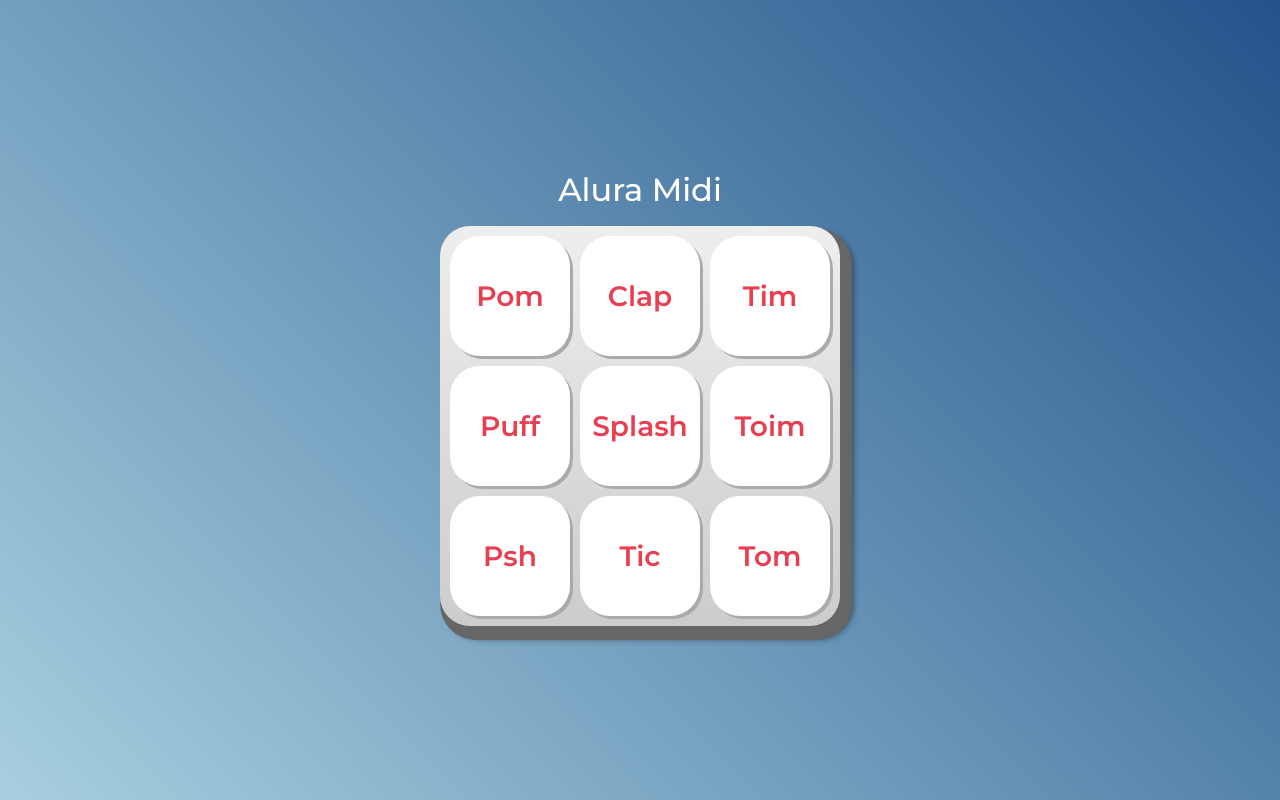
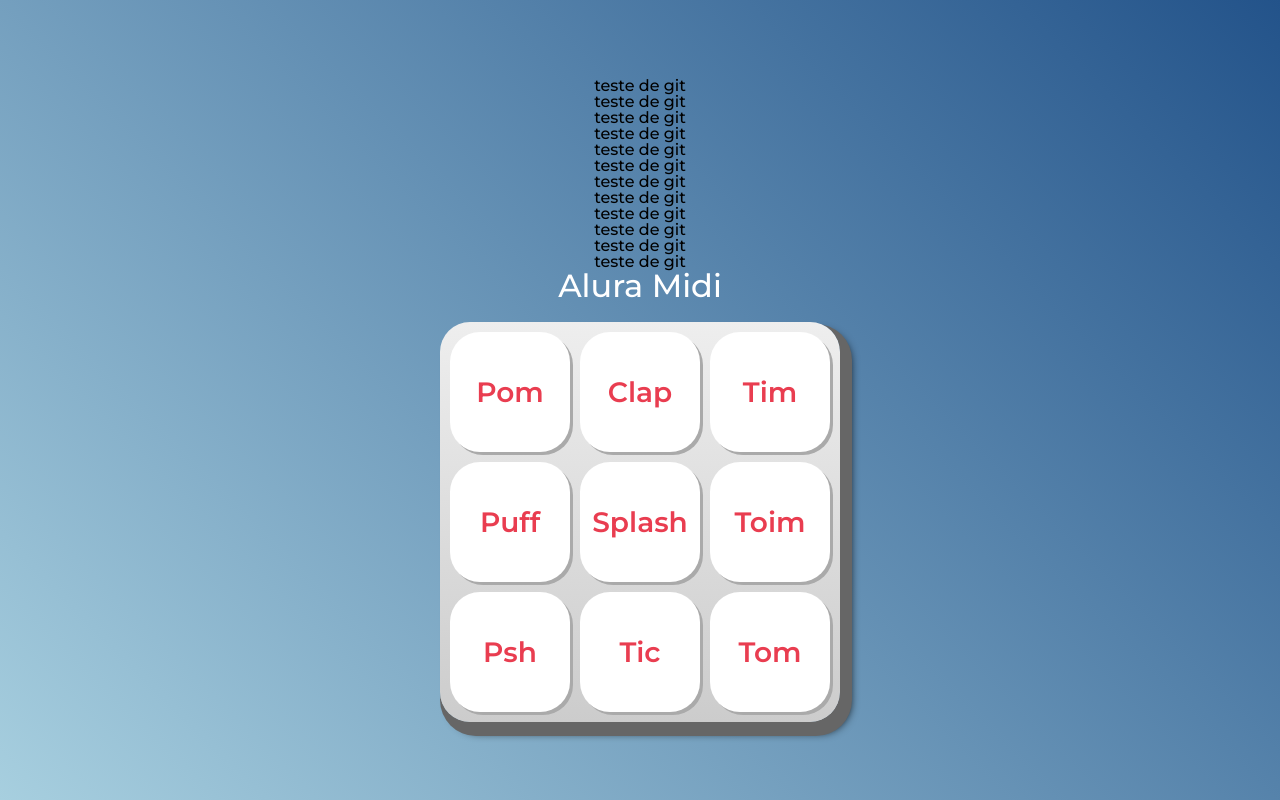
Before and after one commit to cha-de-suco/Midi, a plain HTML site: page aluramidi-curso-arquivos-iniciais/index.html in a window 1280 px wide. Drawn offline with Linux system fonts and the light colour scheme.

Commit message:
teste de git

```diff
--- a/aluramidi-curso-arquivos-iniciais/index.html
+++ b/aluramidi-curso-arquivos-iniciais/index.html
@@ -14,6 +14,19 @@
     <link rel="icon" type="image/png" href="images/bateria.png">
     <link rel="stylesheet" href="css/reset.css">
     <link rel="stylesheet" href="css/estilos.css">
+
+    <p>teste de git</p>
+    <p>teste de git</p>
+    <p>teste de git</p>
+    <p>teste de git</p>
+    <p>teste de git</p>
+    <p>teste de git</p>
+    <p>teste de git</p>
+    <p>teste de git</p>
+    <p>teste de git</p>
+    <p>teste de git</p>
+    <p>teste de git</p>
+    <p>teste de git</p>
 
 
 </head>
```
